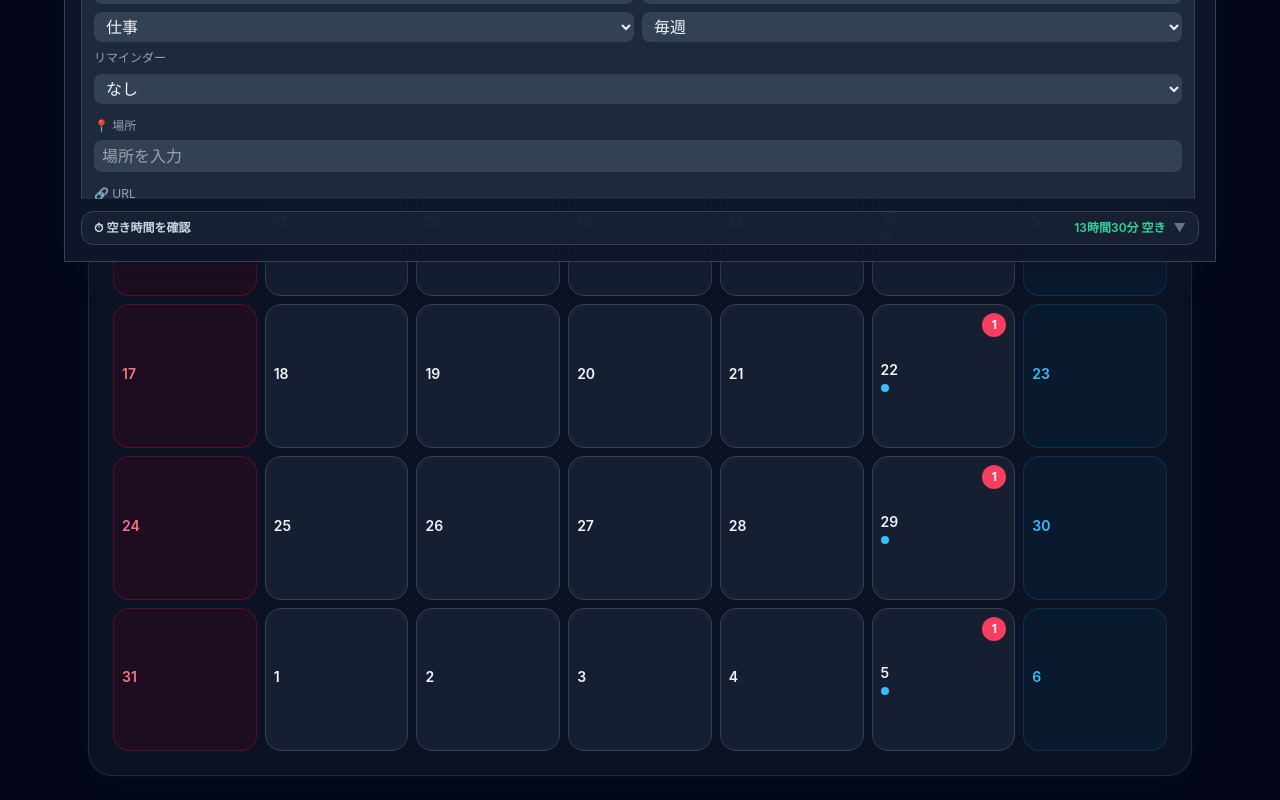
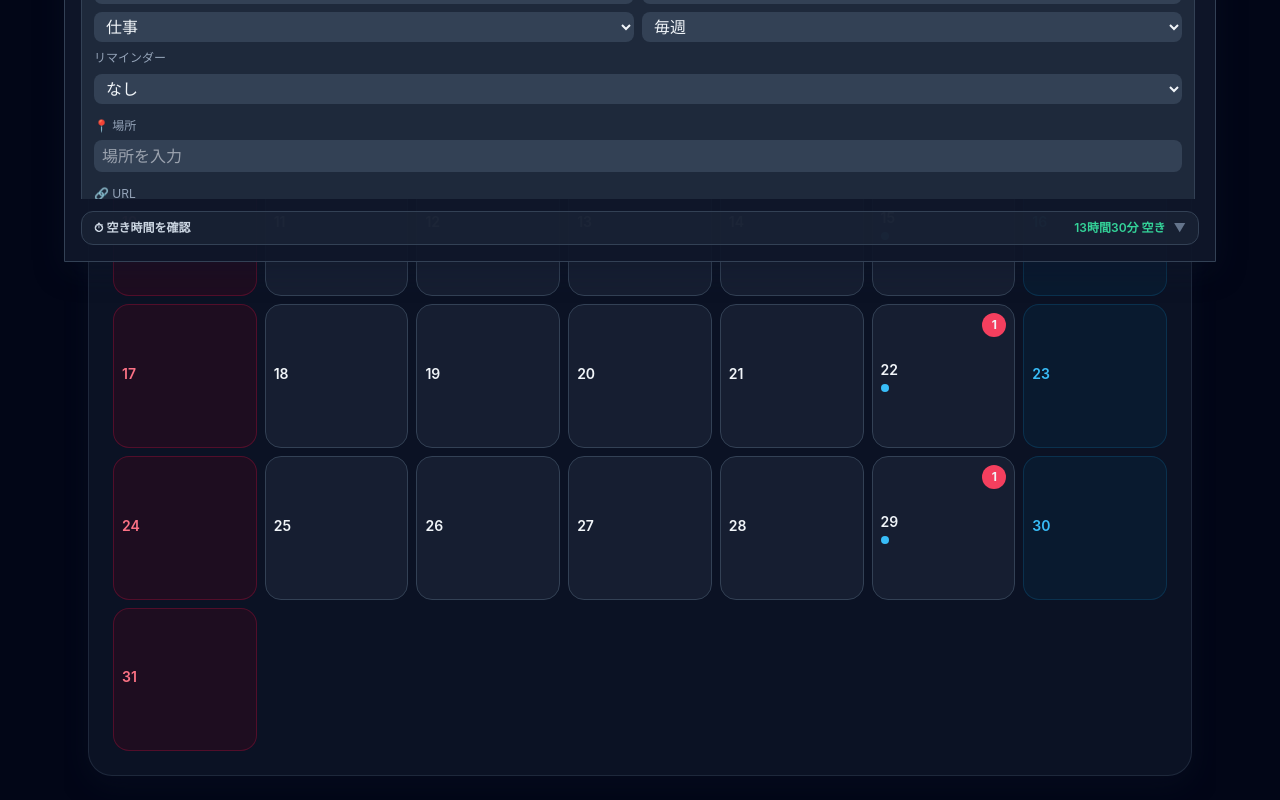
Before and after one commit to kazumamorisita/schedule-c, a React (Vite) app: page / in a window 1280 px wide. Shown: the part 538-1338 px from the top of the page. Built offline with nearby package versions, Linux system fonts and the light colour scheme; the HTML template or start-up script is replaced by a standard one.

Commit message:
Hide out-of-month dates in calendar grid

```diff
--- a/src/App.tsx
+++ b/src/App.tsx
@@ -718,6 +718,7 @@ function App() {
                 : isSaturday
                   ? "border-sky-900/50 bg-sky-950/30"
                   : "border-slate-700 bg-slate-800/60";
+            if (!inMonth) return <div key={iso} className="aspect-square" />;
             return (
               <button
                 key={iso}
@@ -729,7 +730,7 @@ function App() {
                   cellBg
                 } ${
                   isToday ? "ring-2 ring-amber-300/80 ring-offset-1 ring-offset-slate-900" : ""
-                } ${inMonth ? "" : "opacity-35"} calendar-cell-enter interactive-lift`}
+                } calendar-cell-enter interactive-lift`}
                 style={{ animationDelay: `${(idx % 14) * 18}ms` }}
               >
                 <div className={`text-xs font-semibold md:text-sm ${dateTextColor}`}>
```
